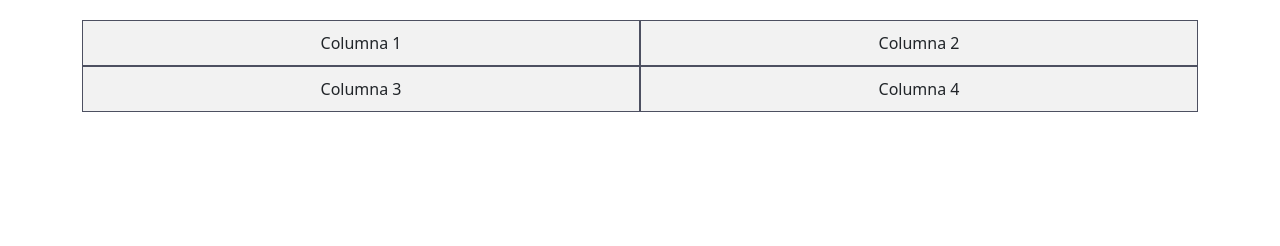
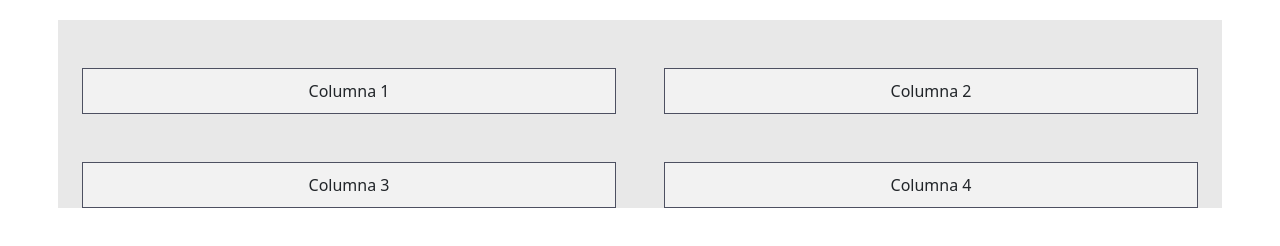
Before and after one commit to robertohastings/bootstrap5, a plain HTML site: page grid/gutters.html in a window 1280 px wide. Drawn offline with Linux system fonts and the light colour scheme.

Commit message:
From Home

```diff
--- a/grid/gutters.html
+++ b/grid/gutters.html
@@ -24,8 +24,11 @@
     <div class="container">
         <!--
             Podemos establecer diferentes tamaños
+            g-0     No Gutter
+            gx-5    Gutter Horizontal
+            gy-5    Gutter Vertical
         -->
-        <div class="row g-0">
+        <div class="row gy-5 gx-5">
             <div class="col-6">
                 <div class="contenido">Columna 1</div>
             </div>
```
